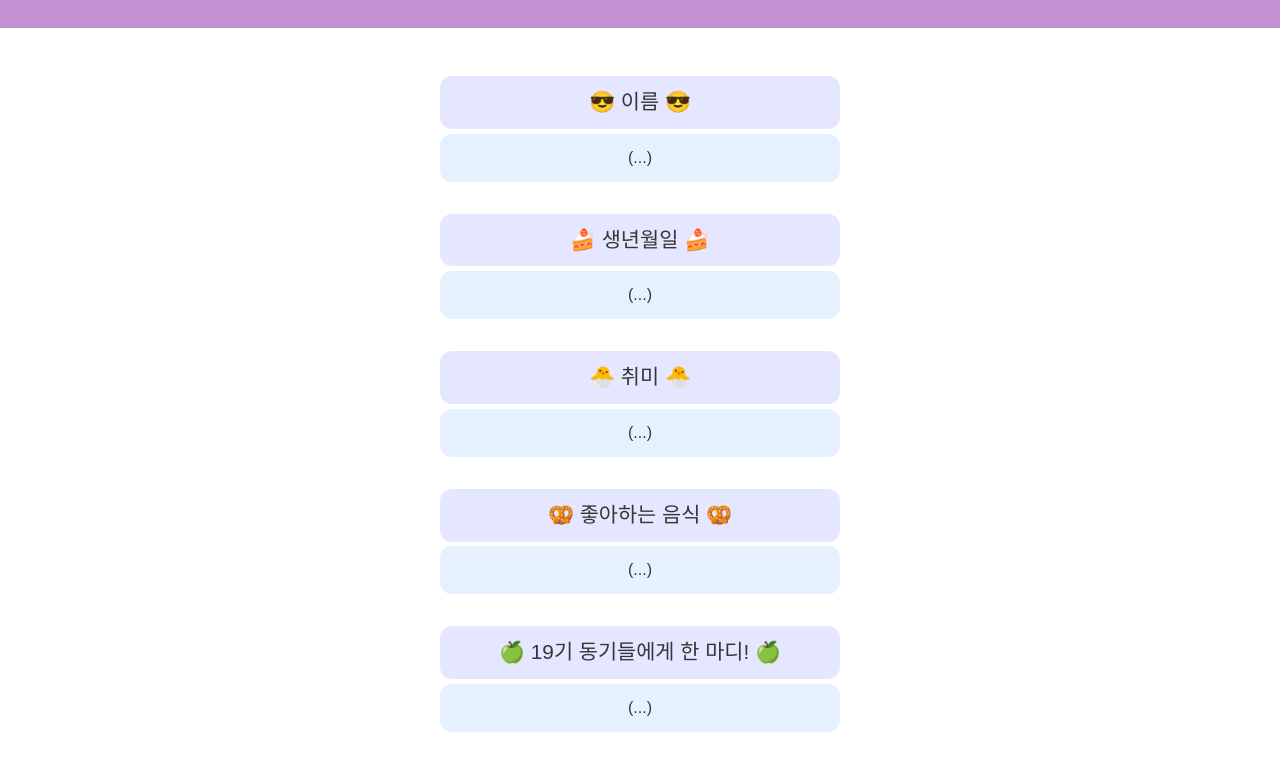
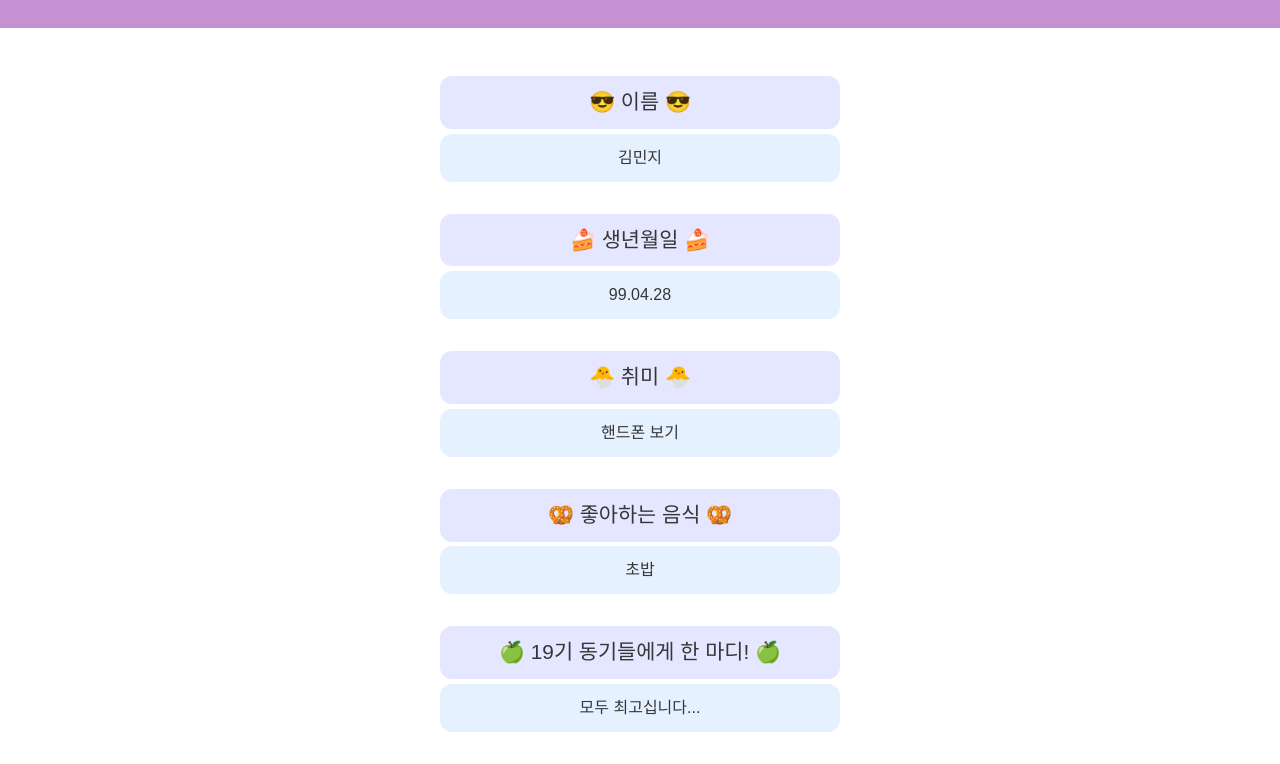
Before and after one commit to slsl22/Piro19_PRtest, a plain HTML site: page index.html in a window 1280 px wide. Shown: the part 84-848 px from the top of the page. Drawn offline with Linux system fonts and the light colour scheme; a web font is replaced by a local one.

Commit message:
1조 김민지

```diff
--- a/index.html
+++ b/index.html
@@ -20,23 +20,23 @@
       <ul>
         <li>
           <p class="title_text">😎 이름 😎</p>
-          <p class="my_text">(...)</p>
+          <p class="my_text">김민지</p>
         </li>
         <li>
           <p class="title_text">🍰 생년월일 🍰</p>
-          <p class="my_text">(...)</p>
+          <p class="my_text">99.04.28</p>
         </li>
         <li>
           <p class="title_text">🐣 취미 🐣</p>
-          <p class="my_text">(...)</p>
+          <p class="my_text">핸드폰 보기</p>
         </li>
         <li>
           <p class="title_text">🥨 좋아하는 음식 🥨</p>
-          <p class="my_text">(...)</p>
+          <p class="my_text">초밥</p>
         </li>
         <li>
           <p class="title_text">🍏 19기 동기들에게 한 마디! 🍏</p>
-          <p class="my_text">(...)</p>
+          <p class="my_text">모두 최고십니다...</p>
         </li>
       </ul>
     </section>
```
